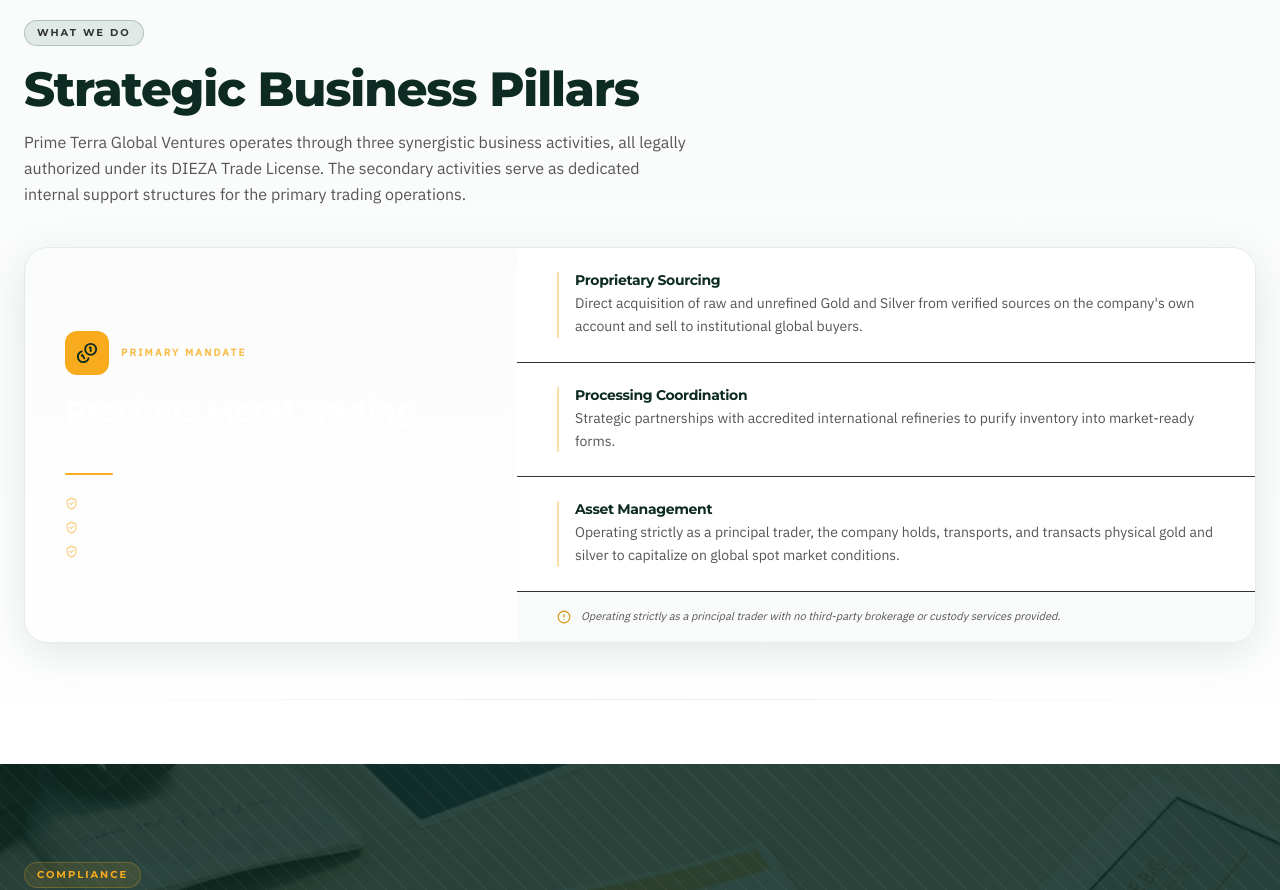
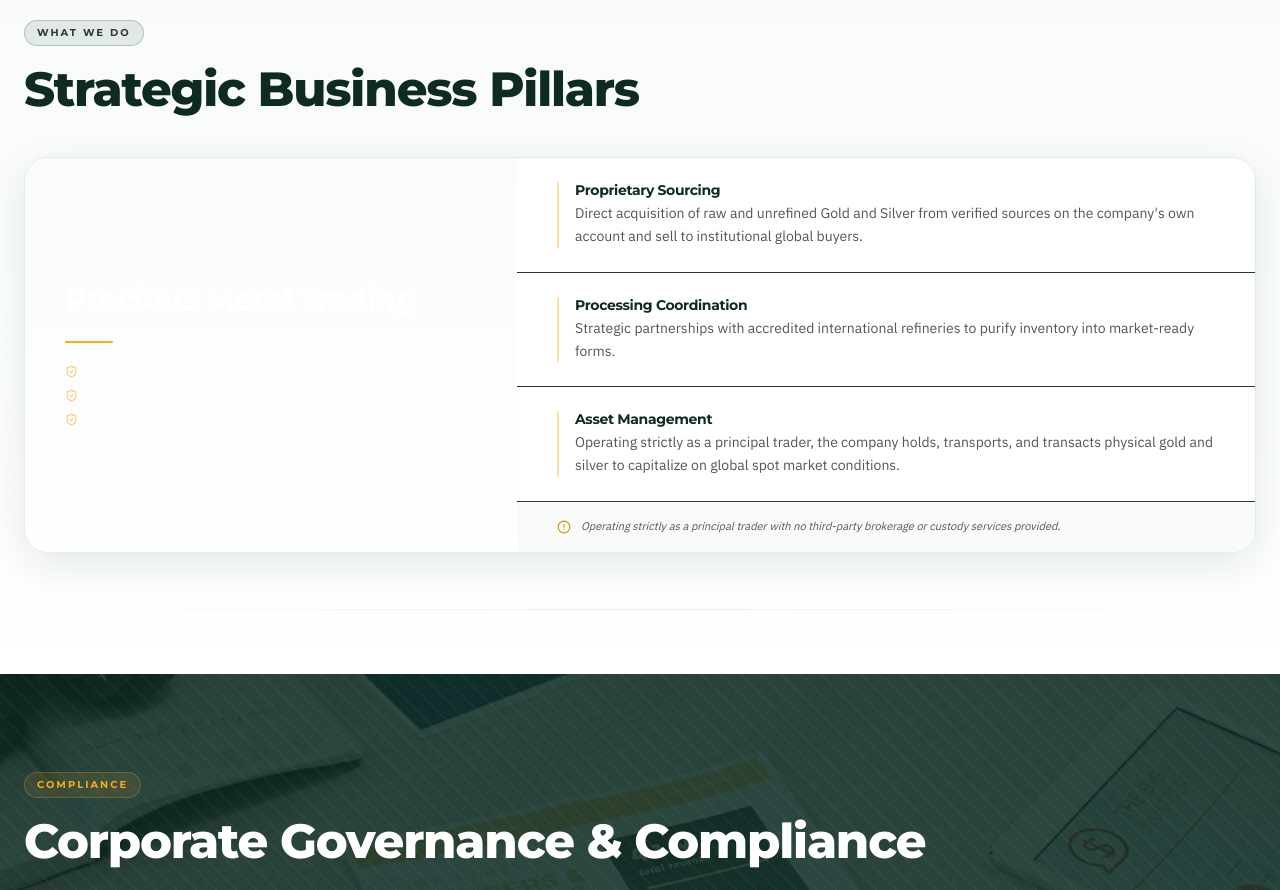
Before and after one commit to mtforstartups-hub/prime-terra, a Next.js app: page / in a window 1280 px wide. Shown: the part 1540-2430 px from the top of the page. Built offline with nearby package versions, Linux system fonts and the light colour scheme.

Commit message:
strategic text updated.

```diff
--- a/app/components/HomePage/BusinessPillars.tsx
+++ b/app/components/HomePage/BusinessPillars.tsx
@@ -46,12 +46,12 @@
             <h2 className="text-4xl sm:text-5xl font-extrabold mb-3 max-w-4xl text-forest-dark font-heading">
               Strategic Business Pillars
             </h2>
-            <p className="text-charcoal-light max-w-2xl leading-relaxed">
+            {/* <p className="text-charcoal-light max-w-2xl leading-relaxed">
               Prime Terra Global Ventures operates through three synergistic
               business activities, all legally authorized under its DIEZA Trade
               License. The secondary activities serve as dedicated internal
               support structures for the primary trading operations.
-            </p>
+            </p> */}
           </motion.div>
         </motion.div>
 
@@ -62,10 +62,12 @@
           viewport={{ once: true, margin: "-60px" }}
           variants={staggerContainer}
           className="rounded-3xl overflow-hidden"
-          style={{ boxShadow: "0 12px 40px rgba(28,82,68,0.12)", border: "1px solid rgba(28,82,68,0.1)" }}
+          style={{
+            boxShadow: "0 12px 40px rgba(28,82,68,0.12)",
+            border: "1px solid rgba(28,82,68,0.1)",
+          }}
         >
           <div className="grid grid-cols-1 lg:grid-cols-5">
-
             {/* ── Left: Identity Panel ── */}
             <motion.div
               variants={fadeUp}
@@ -73,10 +75,13 @@
               style={{ background: "var(--color-forest)" }}
             >
               {/* Icon + label row */}
-              <div className="flex items-center gap-3">
+              {/* <div className="flex items-center gap-3">
                 <div
                   className="w-11 h-11 rounded-xl flex items-center justify-center shrink-0"
-                  style={{ background: "var(--color-amber)", color: "var(--color-forest-dark)" }}
+                  style={{
+                    background: "var(--color-amber)",
+                    color: "var(--color-forest-dark)",
+                  }}
                 >
                   <Coins size={22} />
                 </div>
@@ -86,7 +91,7 @@
                 >
                   Primary Mandate
                 </span>
-              </div>
+              </div> */}
 
               {/* Title + subtitle */}
               <div>
@@ -96,9 +101,9 @@
                 >
                   Precious Metal Trading
                 </h3>
-                <p className="text-white/55 text-sm">
+                {/* <p className="text-white/55 text-sm">
                   The Company&apos;s Primary Mandate
-                </p>
+                </p> */}
               </div>
 
               {/* Amber accent rule */}
@@ -109,9 +114,16 @@
 
               {/* Key facts strip */}
               <div className="flex flex-col gap-2">
-                {["Gold & Silver", "Institutional Buyers", "Global Markets"].map((tag) => (
+                {[
+                  "Gold & Silver",
+                  "Institutional Buyers",
+                  "Global Markets",
+                ].map((tag) => (
                   <div key={tag} className="flex items-center gap-2">
-                    <ShieldCheck size={13} style={{ color: "rgba(248,171,29,0.6)" }} />
+                    <ShieldCheck
+                      size={13}
+                      style={{ color: "rgba(248,171,29,0.6)" }}
+                    />
                     <span className="text-white/60 text-xs">{tag}</span>
                   </div>
                 ))}
@@ -156,13 +168,15 @@
                 className="px-8 md:px-10 py-4 flex gap-2.5 items-start"
                 style={{ background: "rgba(28,82,68,0.025)" }}
               >
-                <AlertCircle size={14} className="shrink-0 mt-0.5 text-amber-dark" />
+                <AlertCircle
+                  size={14}
+                  className="shrink-0 mt-0.5 text-amber-dark"
+                />
                 <p className="text-[11px] leading-relaxed italic text-charcoal-light">
                   {footerNote}
                 </p>
               </div>
             </motion.div>
-
           </div>
         </motion.div>
 
```
